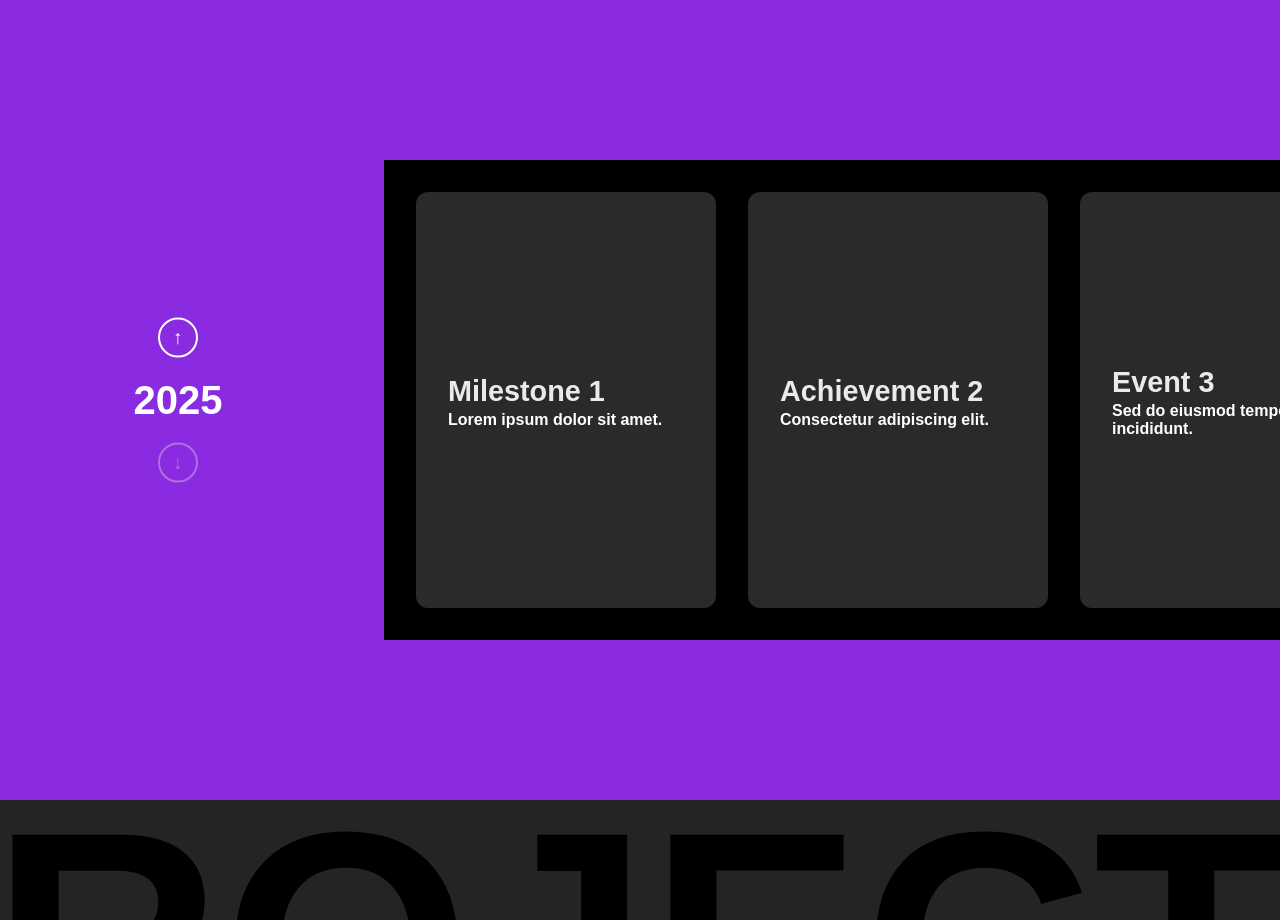
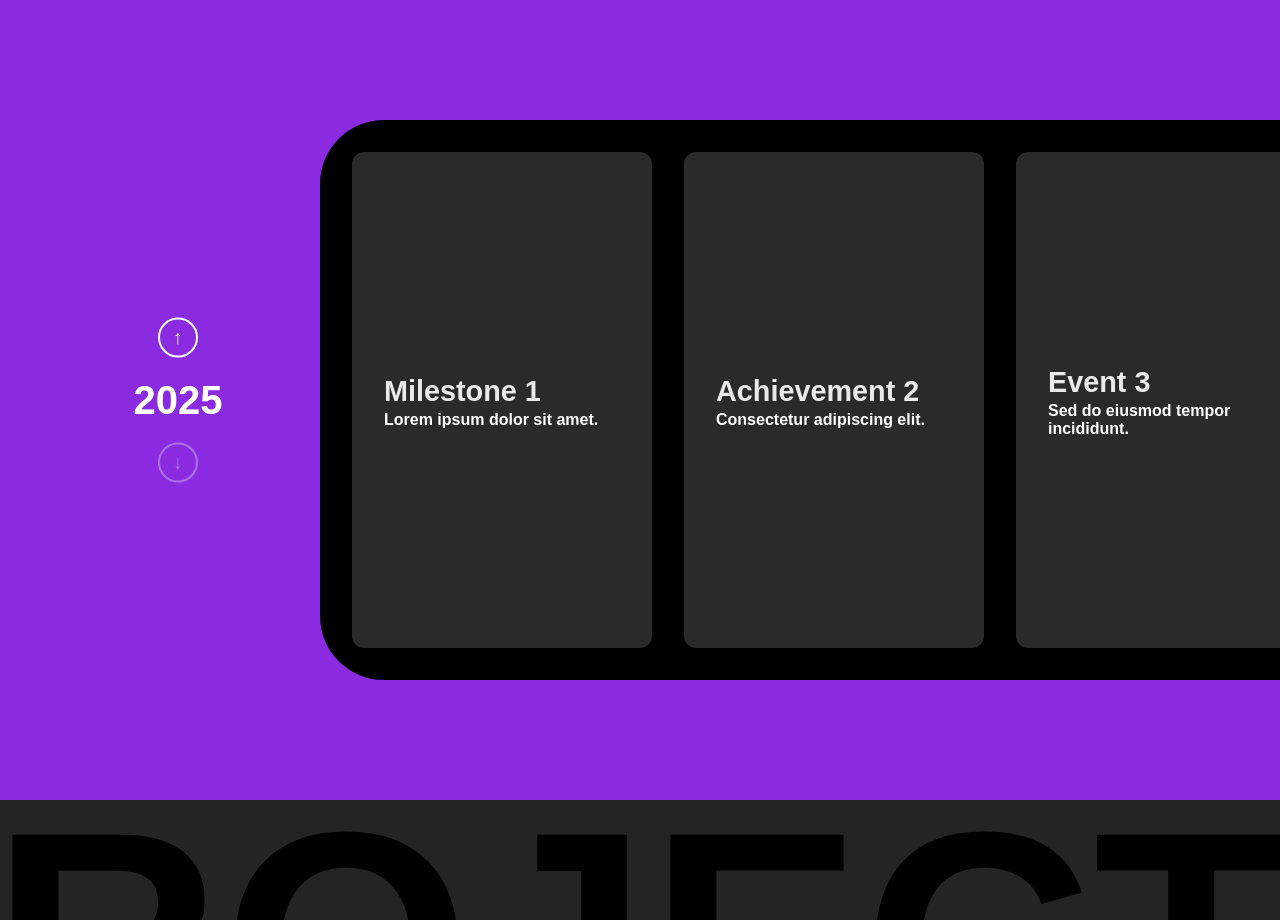
Before and after one commit to giterichub/eric-portfolio, a React (Vite) app: page / in a window 1280 px wide. Shown: the part 2880-3800 px from the top of the page. Built offline with nearby package versions, Linux system fonts and the light colour scheme; a web font is replaced by a local one.

Commit message:
updated timeline container styles

```diff
--- a/src/styles/timeline.css
+++ b/src/styles/timeline.css
@@ -15,13 +15,15 @@
 .timeline-container {
   position: absolute;
   right: 0;
-  width: 70%;
-  height: 60vh;
+  width: 75%;
+  height: 70vh;
   top: 50%;
   transform: translateY(-50%);
   background-color: black;
   padding: 2rem;
   overflow-x: auto;
+  border-top-left-radius: 4rem;
+  border-bottom-left-radius: 4rem;
 }
 
 .timeline-line {
@@ -116,21 +118,4 @@
   .up-button { order: 1; }
   .year-display { order: 2; }
   .down-button { order: 3; }
-  /* .up-button::after {
-    content: '←';
-    display: block;
-  }
-
-  .up-button > * {
-    display: none;
-  }
-
-  .down-button::after {
-    content: '→';
-    display: block;
-  }
-
-  .down-button > * {
-    display: none;
-  } */
 }
```
